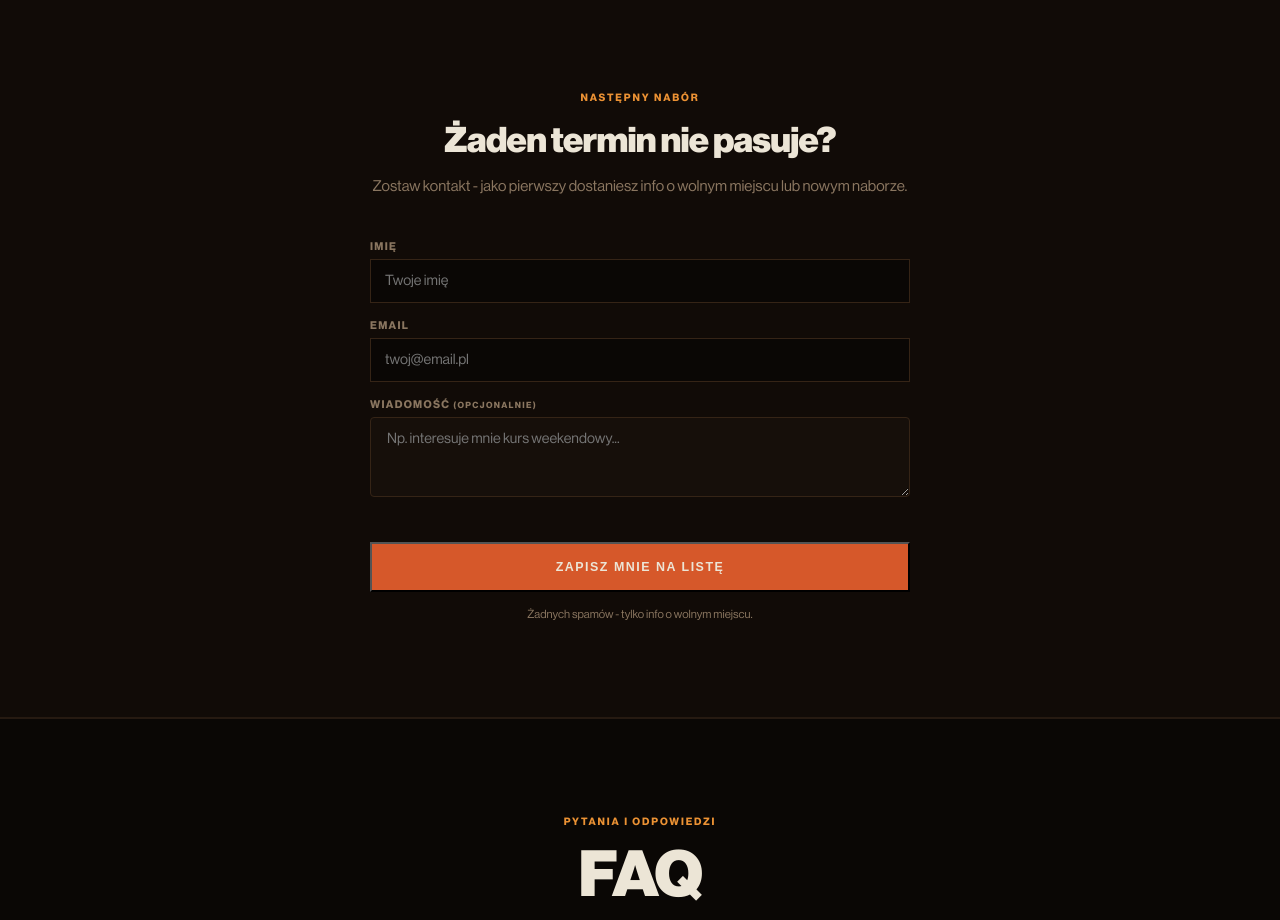
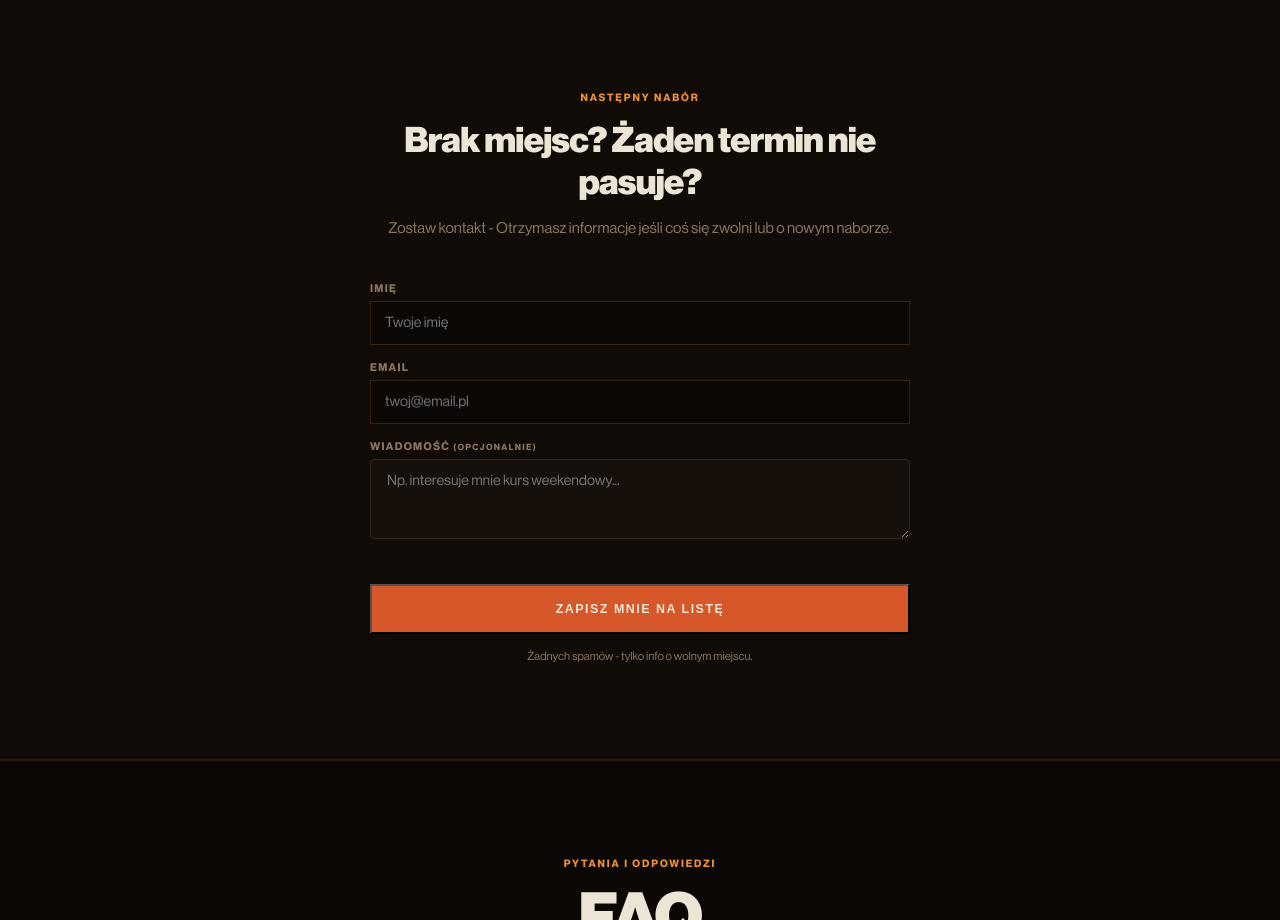
Before and after one commit to kamilklerk/oldschool-demo, a plain HTML site: page index.html in a window 1280 px wide. Shown: the part 6620-7540 px from the top of the page. Drawn offline with Linux system fonts and the light colour scheme.

Commit message:
Update waitlist heading and subtext copy
Co-Authored-By: Claude Sonnet 4.6 <noreply@anthropic.com>
Claude-Session: https://claude.ai/code/session_01QgS5YmupTcWXrVcmK3M2KX

```diff
--- a/index.html
+++ b/index.html
@@ -2096,8 +2096,8 @@
       <div class="section-inner">
         <div style="max-width:540px;margin:0 auto;text-align:center;">
           <p class="section-label" style="margin-bottom:1rem;">NASTĘPNY NABÓR</p>
-          <h2 style="font-size:clamp(1.5rem,4vw,2.2rem);font-weight:900;letter-spacing:-0.02em;margin-bottom:0.75rem;">Żaden termin nie pasuje?</h2>
-          <p style="color:var(--muted);font-size:0.95rem;line-height:1.7;margin-bottom:2.5rem;">Zostaw kontakt - jako pierwszy dostaniesz info o wolnym miejscu lub nowym naborze.</p>
+          <h2 style="font-size:clamp(1.5rem,4vw,2.2rem);font-weight:900;letter-spacing:-0.02em;margin-bottom:0.75rem;">Brak miejsc? Żaden termin nie pasuje?</h2>
+          <p style="color:var(--muted);font-size:0.95rem;line-height:1.7;margin-bottom:2.5rem;">Zostaw kontakt - Otrzymasz informacje jeśli coś się zwolni lub o nowym naborze.</p>
 
           <form id="waitlist-form" style="text-align:left;">
             <div class="form-group">
```
